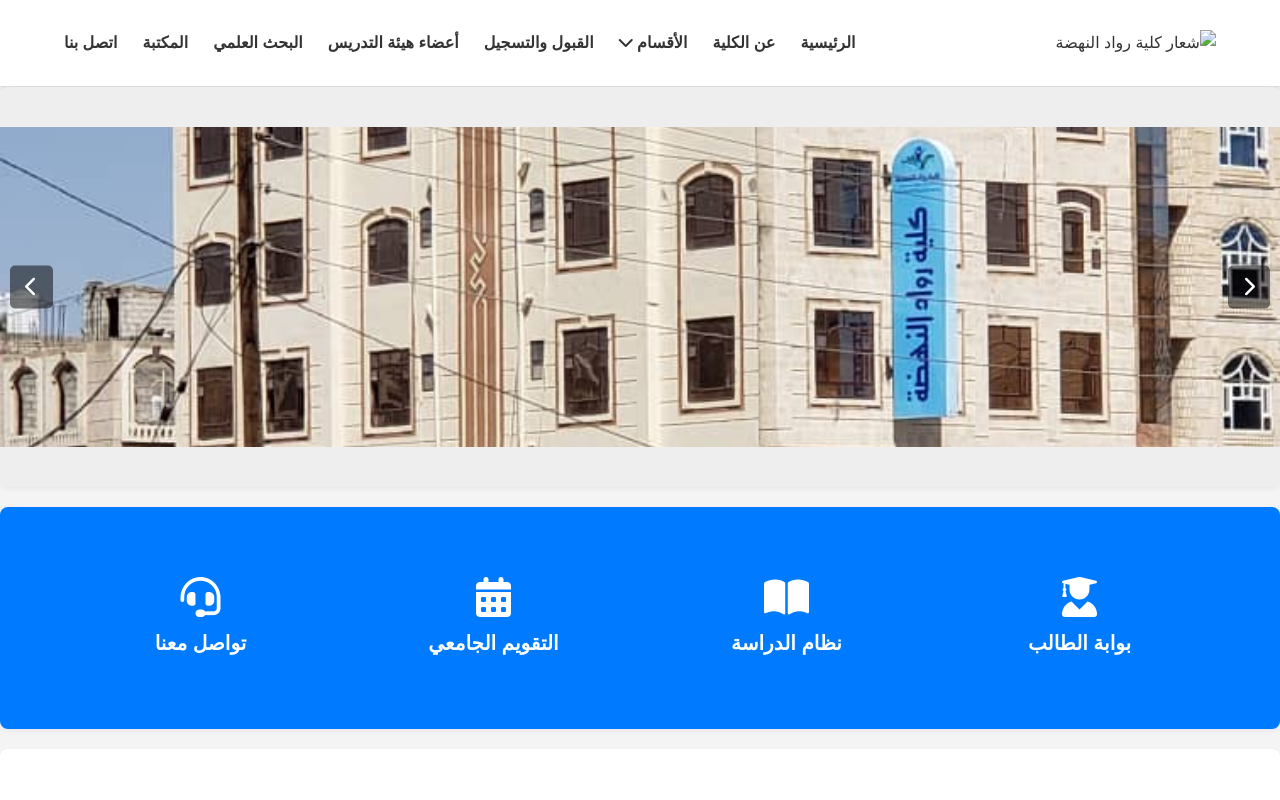
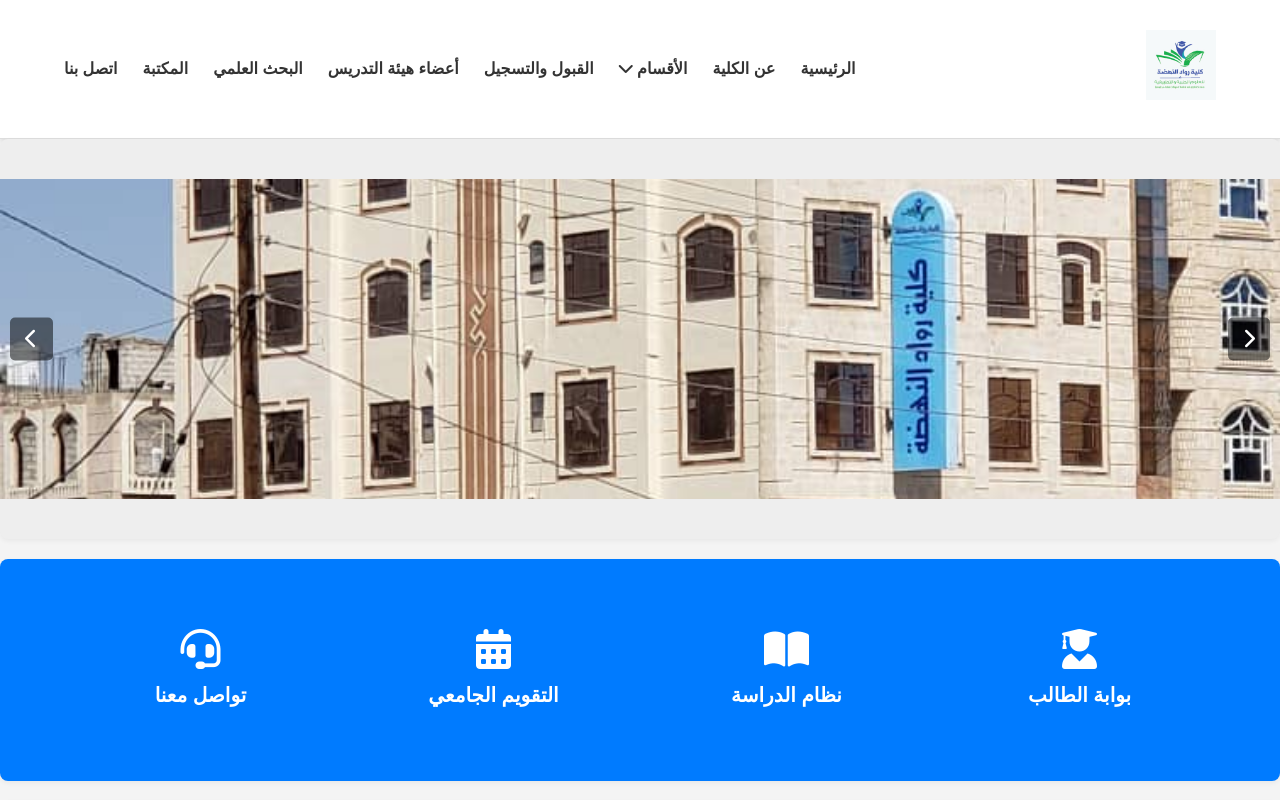
Before and after one commit to misoonm/abdullah.github.io-, a plain HTML site: page index.html in a window 1280 px wide. Shown: the top 800 px of the page. Drawn offline with Linux system fonts and the light colour scheme; a script that the page names is missing.

Commit message:
Update index.html

```diff
--- a/index.html
+++ b/index.html
@@ -12,7 +12,7 @@
     <header class="main-header">
         <div class="container">
             <div class="logo">
-                <img src="images/logo.png" alt="شعار كلية رواد النهضة">
+                <img src="logo.png" alt="شعار كلية رواد النهضة">
             </div>
             <nav class="main-nav">
                 <div class="dropdown-menu-toggle">
```
